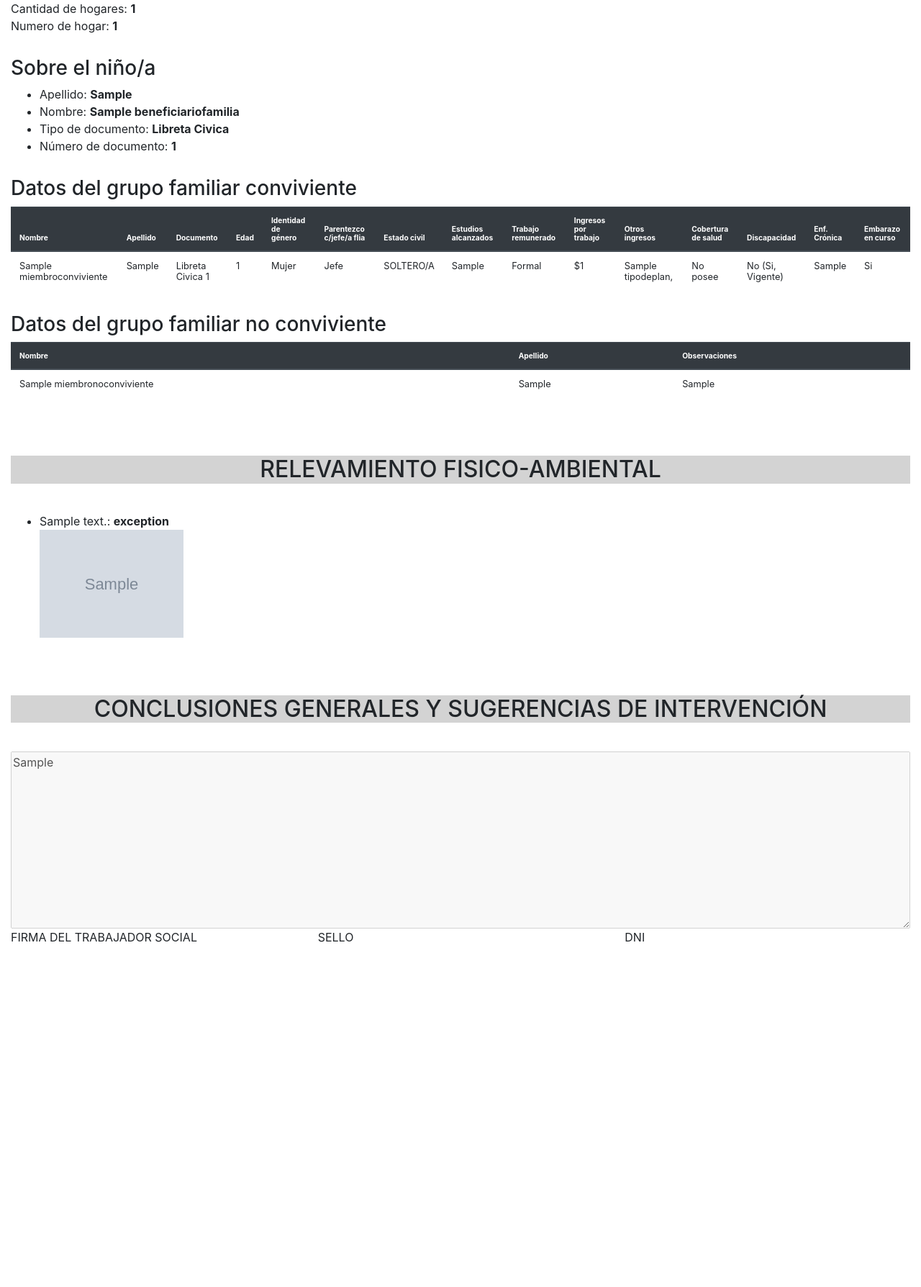
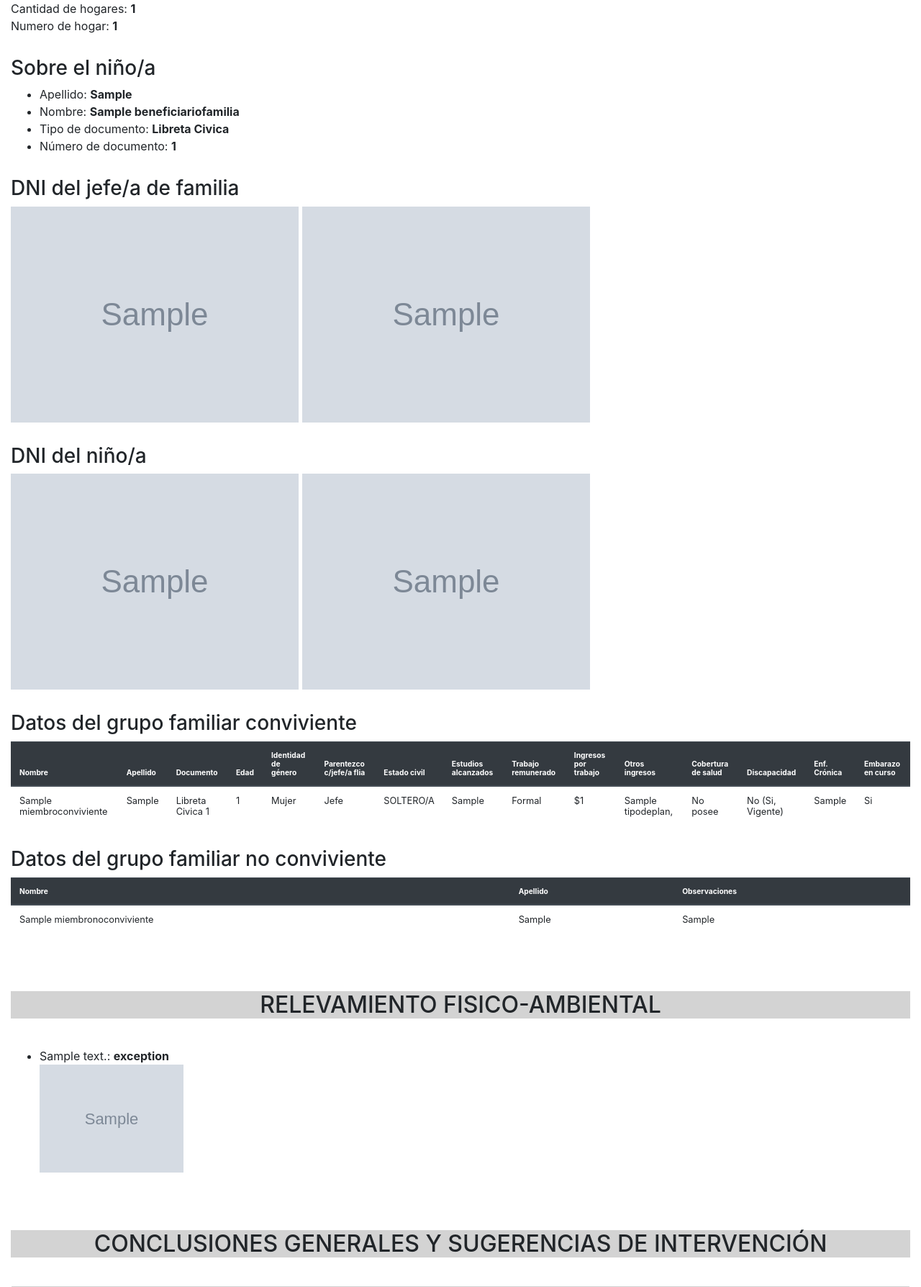
Before and after one commit to lleps/coincido, a Django app: page /detalle/1 in a window 1280 px wide. Shown: the part 1998-3786 px from the top of the page at 72% size. Before the commit the page ends 3307 px from the top, so only its background shows below. Run offline with Django 3.2, Linux system fonts and the light colour scheme; tables that the repository leaves empty hold one stand-in row (values such as "Sample post"); grey boxes marked "Sample" are stand-in pictures; some libraries are stand-ins or nearby versions.

Commit message:
mostrar fotos del DNI del niño/a en el resumen

```diff
--- a/polls/templates/polls/detalle.html
+++ b/polls/templates/polls/detalle.html
@@ -83,6 +83,16 @@
         <li>Tipo de documento: <b>{{ f.get_nino_tipo_documento_display }}</b></li>
         <li>Número de documento: <b>{{ f.nino_numero_documento }}</b></li>
     </ul>
+
+    {% if dniFotos is not None %}
+        <h3>DNI del jefe/a de familia</h3>
+            <img src="{{ dniFotos.jefe_foto_dorso.url }}" alt="" width="400px">
+            <img src="{{ dniFotos.jefe_foto_frente.url }}" alt="" width="400px">
+        <h3>DNI del niño/a</h3>
+            <img src="{{ dniFotos.nino_foto_dorso.url }}" alt="" width="400px">
+            <img src="{{ dniFotos.nino_foto_frente.url }}" alt="" width="400px">
+
+    {% endif %}
 
     <h3 class="w-100">Datos del grupo familiar conviviente</h3>
     <table class="table">
--- a/polls/views.py
+++ b/polls/views.py
@@ -128,6 +128,8 @@ def index(request):
     results = []  # lista de { beneficiarioDNI, beneficiarioNombre, beneficiarioApellido, completoEncuestaONo }
 
     for b in beneficiarios:
+
+        # ver si completo familia
         if b.familia is not None:
             familiaJefeDNI = str(b.familia.jefe_numero_documento)
             familiaJefeNombre = b.familia.jefe_nombre
@@ -136,6 +138,14 @@ def index(request):
             familiaJefeDNI = ""
             familiaJefeNombre = ""
             familiaJefeApellido = ""
+
+        # ver si completo fotos del DNI
+        try:
+            DNIFotos.objects.get(beneficiario_id=b.id)
+            completoDNIFotos = True
+        except:
+            completoDNIFotos = False
+
 
         first_unanswered_question = get_first_unanswered_question_index(b, questions)
         results.append({
@@ -149,6 +159,7 @@ def index(request):
             'completoEncuesta': first_unanswered_question == -1,
             'completoFamilia': b.familia is not None,
             'completoGrupoFamiliar': b.terminado_datos_familia,
+            'completoDNIFotos': completoDNIFotos,
             'completoObservaciones': len(b.observaciones) > 0,
             'familiaJefeDNI': familiaJefeDNI,
             'familiaJefeNombre': familiaJefeNombre,
@@ -189,16 +200,23 @@ def detalle(request, beneficiario_id):
         except Answer.DoesNotExist:
             continue
 
+    try:
+        dniFotos = DNIFotos.objects.get(beneficiario_id=beneficiario.id)
+        logger.info("dnifotos is NOT none!")
+    except (Exception) as e:
+        logger.info("exception is " + str(e))
+        dniFotos = None
+
     context = {
         'pk': beneficiario.id,
         'b': beneficiario,
         'f': beneficiario.familia,
         'qa': qa,
+        'dniFotos': dniFotos,
         'permitirGuardarDescripcion': request.user == beneficiario.usuario and len(beneficiario.observaciones) == 0,
         'convivientes': MiembroConviviente.objects.filter(beneficiario=beneficiario),
         'no_convivientes': MiembroNoConviviente.objects.filter(beneficiario=beneficiario),
     }
-    logger.info(context)
     return render(request, "polls/detalle.html", context)
 
 
```
Also changed, not shown: polls/templates/polls/index.html (+12 -0 lines).
